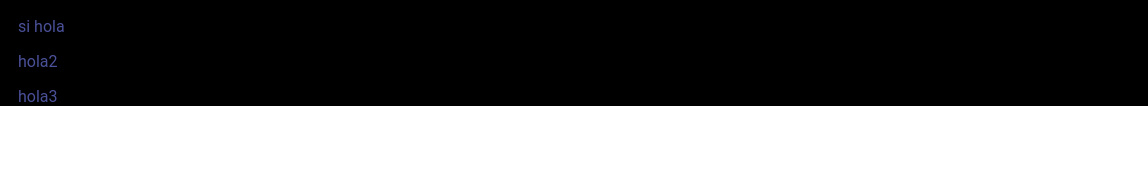
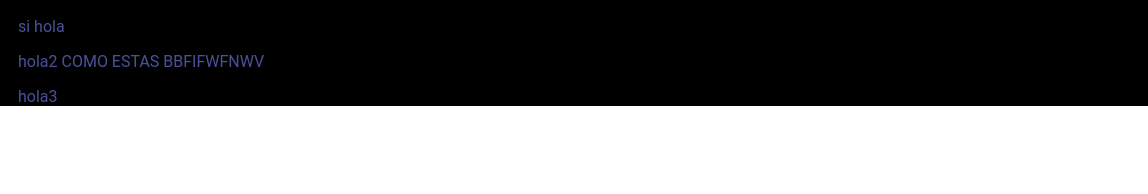
Before and after one commit to eguster/space, a plain HTML site: page index.html in a window 1280 px wide. Shown: the part 153-347 px from the top of the page, 132-1280 px from the left. Drawn offline with Linux system fonts and the light colour scheme.

Commit message:
Update index.html

```diff
--- a/index.html
+++ b/index.html
@@ -16,7 +16,7 @@
                     <p>si hola</p>
                 </li>
                 <li>
-                    <p>hola2</p>
+                    <p>hola2 COMO ESTAS BBFIFWFNWV</p>
                 </li>
                 <li>
                     <P>hola3</P>
```
